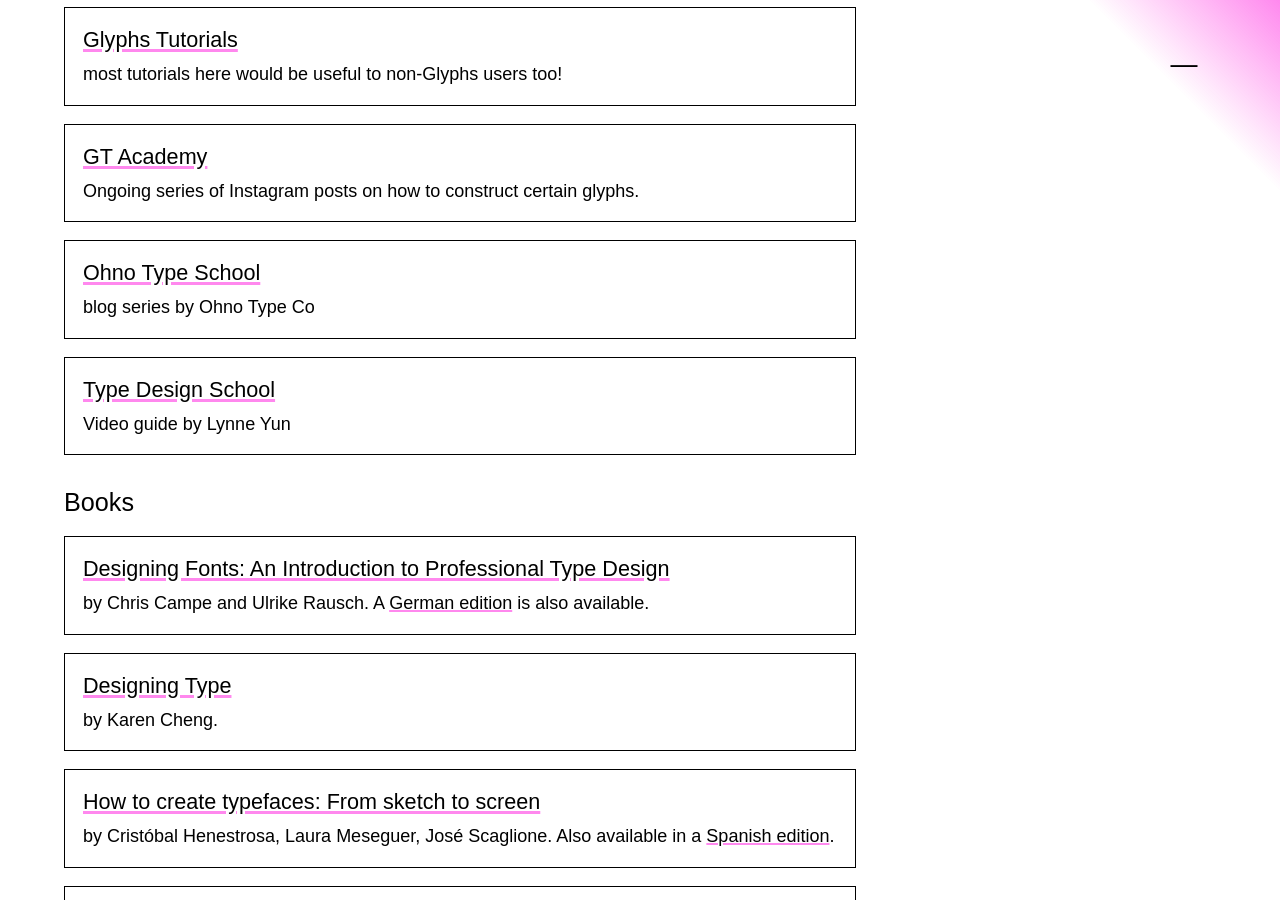
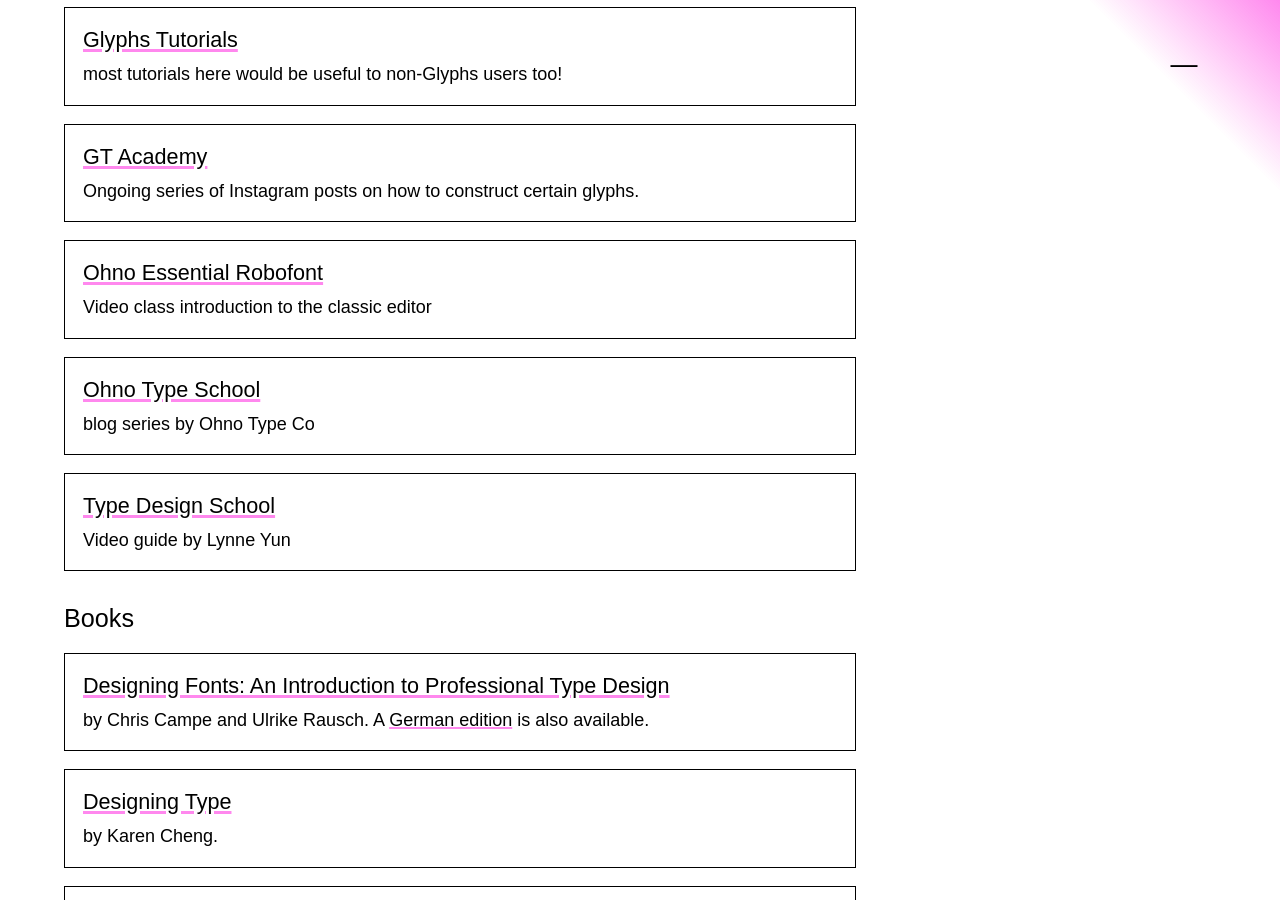
Before and after one commit to justinpenner/type-design-resources, a Jekyll site: the page built from index.md, in a window 1280 px wide and 900 px high, scrolled down 1515 px. Built offline with Jekyll 4.4.1, drawn with Linux system fonts in a browser that asks for light colours; some web fonts are replaced.

Commit message:
Update data.yaml with Ohno Essential Robofont

```diff
--- a/_data/data.yaml
+++ b/_data/data.yaml
@@ -21,6 +21,9 @@
           - name: Ohno Type School
             url: https://ohnotype.co/blog/tagged/teaching
             description: blog series by Ohno Type Co
+          - name: Ohno Essential Robofont
+            url: https://school.ohnotype.co/p/essential-robofont
+            description: Video class introduction to the classic editor
       - name: Books
         items:
           - name: How to design fonts?
```
